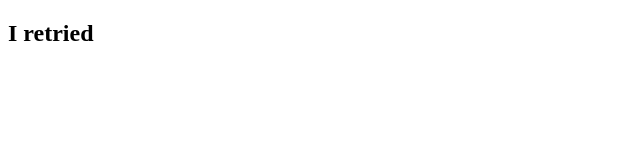
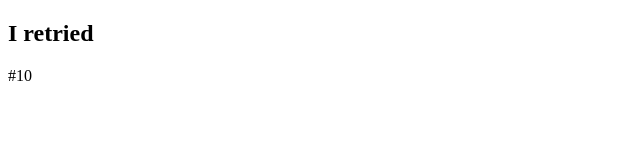
Before and after one commit to 2022-bancow-teamProject/client-for-practice, a Next.js app: page /retry in a window 1280 px wide. Shown: the top 160 px of the page, without its empty margins (0-640 px from the left). Built offline with nearby package versions, Linux system fonts and the light colour scheme.

Commit message:
Add detail on retry

```diff
--- a/pages/retry.tsx
+++ b/pages/retry.tsx
@@ -1,7 +1,10 @@
 import { NextPage } from "next";
 
 const Retry: NextPage =() =>{
-  return <h2>I retried</h2>
+  return <>
+  <h2>I retried</h2>
+  <div>#10</div>
+  </>
 }
 
 export default Retry
```
